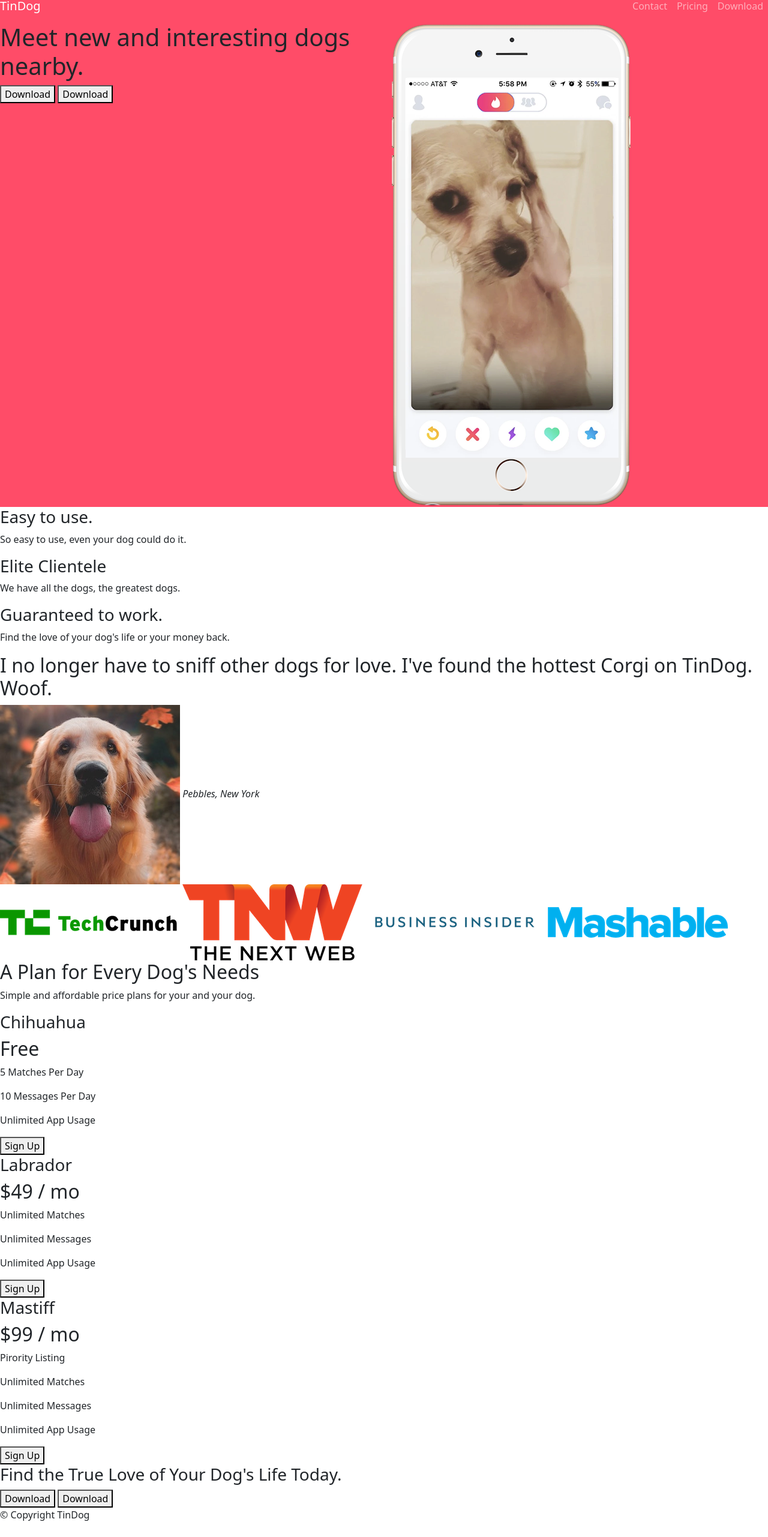
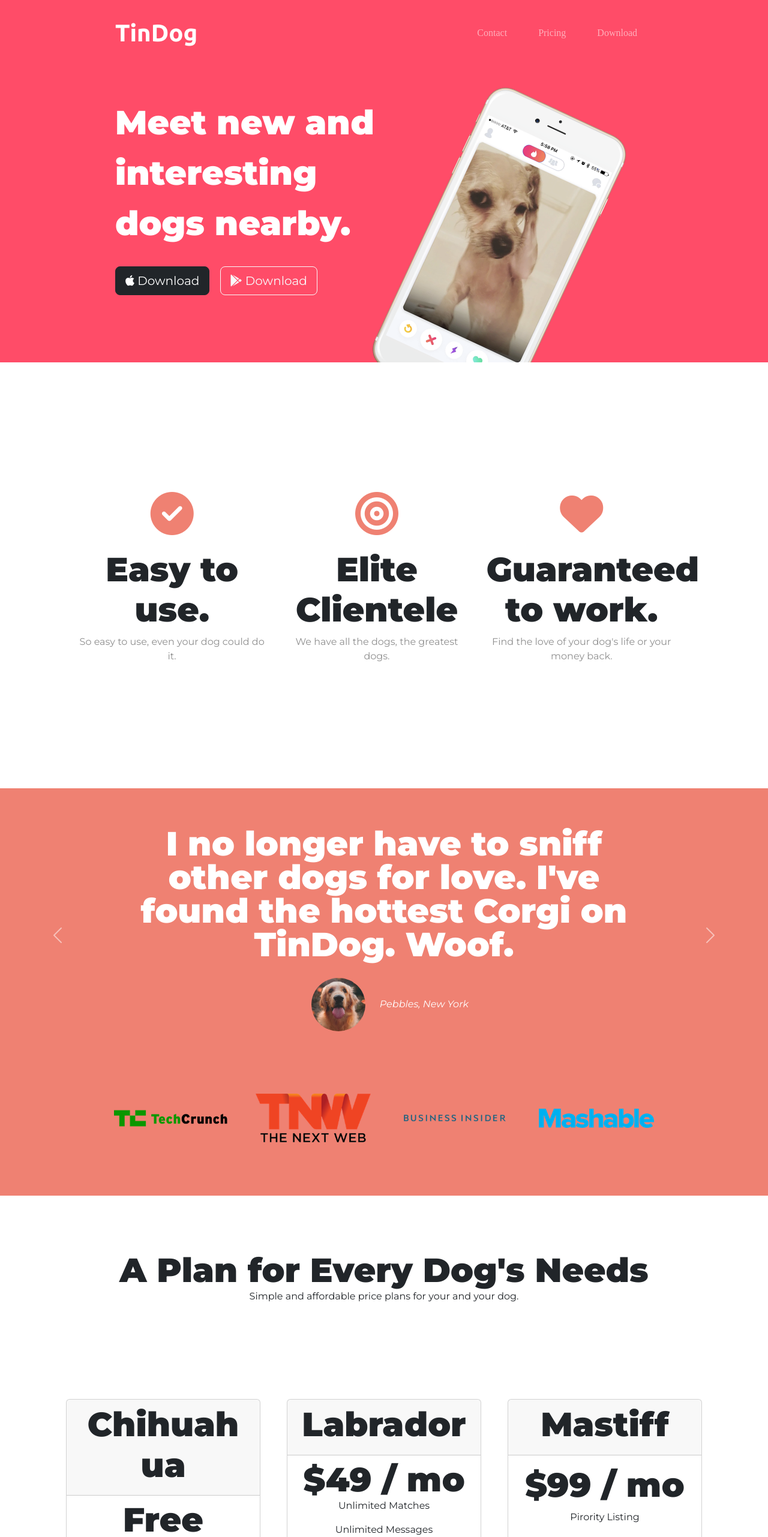
Before and after one commit to Gada-23/TinDog, a plain HTML site: page index.html in a window 1280 px wide. Shown: the part 18-2580 px from the top of the page at 60% size. Drawn offline with nearby package versions, Linux system fonts and the light colour scheme.

Commit message:
Final Code
Tindog website is the website I create through my learning journey with Angel Yu

```diff
--- a/css/styles.css
+++ b/css/styles.css
@@ -1,9 +1,175 @@
-#title{
-    background-color:#ff4c68;
+body {
+    font-family: "montserrat";
 }
-.matadure{
-    font-family:montserrat-black,sans-serif;
-    font-size: 3rem;
-    line-height:1.5;
+
+h1,h2,h3,h4,h5,h6{
+    font-family: montserrat;
+    font-size: 3.5rem;
+    font-weight: 900;
+}
+
+i:hover {
+    color: #ff4c68;
+}
+
+/* Title section */
+
+#title {
+    background-color: #ff4c68;
+    color: #fff;
+}
+
+.heading-title{
+    line-height: 1.5;
+}
+.title-image {
+    width:20%;
+    transform: rotate(25deg);
+    position: absolute;
+    right:25%;
+}
+
+.container-fluid {
+    padding: 3% 15% 7%;
+}
+
+
+/* Navbar section */
+.navbar-brand {
+    font-family: "ubuntu";
+    font-size: 2.5rem;
+    font-weight: bold;
+}
+
+.navbar {
+    padding: 0 0 4.5rem;
+}
+
+.nav-item {
+    padding: 0 18px;
+}
+
+.nav-link {
+    font-family: "montserrat-light";
+}
+
+/* Feature section */
+#features {
+    text-align: center;
+    background-color:#fff;
+    position: relative;
 
 }
+
+.features {
+    padding: 7% 10%;
+    width: 100%;
+}
+
+
+.features-par {
+    color: #8f8f8f;
+}
+
+.logo {
+    color: #ef8172;
+    font-size: 4.5rem;
+    margin: 1.5rem;
+}
+
+.col-lg-4 {
+    margin: 10% auto;
+}
+
+/* Testimonial Section */
+#testimonials {
+    text-align: center;
+    background-color: #ef8172;
+    color: #fff;
+}
+
+.testimonial-heading{
+    line-height: 3.5rem;
+}
+
+.testimonial-image {
+    width: 10%;
+    border-radius: 100%;
+    margin: 20px;
+}
+
+.carousel-item {
+    padding: 5% 15%;
+}
+/* press Section */
+.press-logo {
+    width: 15%;
+    margin: 20px 20px 50px;
+}
+
+#press {
+    background-color: #ef8172;
+    text-align: center;
+    padding-bottom: 3%;
+}
+/* pricing section */
+#pricing {
+    padding: 100px;
+    text-align: center;
+}
+.pricing-heading{
+    line-height:3rem;
+}
+#cta{
+    background-color:#ff4c68;
+    text-align:center;
+}
+
+/* Footer Section */
+#footer{
+    padding:5%;
+    text-align: center;
+}
+
+
+.download-button {
+    margin: 5% 3% 5% 0;
+}
+
+.bbtn{
+    width:100%;
+}
+.pricing-col {
+    padding: 3% 2%;
+}
+
+/* call for action section */
+
+.footer{
+    padding:15% 5%;
+}
+.h3-footer{
+    font-family:montserrat;
+    font-weight:bold;
+    color:#fff;
+    font-size:5rem;
+}
+.dwl{
+    margin:5% 2%;
+}
+.footer-icon{
+    margin:2%;
+    font-size:2rem;
+}
+
+@media (max-width:1028px){
+    #title{
+        text-align:center;
+    }
+    .title-image{
+        position: relative;
+        transform:rotate(0);
+        width:50%;
+        text-align: center;
+    }
+}
--- a/index.html
+++ b/index.html
@@ -4,44 +4,51 @@
 <head>
   <meta charset="utf-8">
   <title>TinDog</title>
-  <link rel="stylesheet" href="bootstrap-5.3.3-dist/bootstrap-5.3.3-dist/css/bootstrap.css">
+  <!--icon section-->
+  <script src="https://kit.fontawesome.com/d2043278f6.js" crossorigin="anonymous"></script>
+
+  <!--font section-->
+  <link rel="preconnect" href="https://fonts.googleapis.com">
+  <link rel="preconnect" href="https://fonts.gstatic.com" crossorigin>
+  <link
+    href="https://fonts.googleapis.com/css2?family=Montserrat:ital,wght@0,100..900;1,100..900&family=Ubuntu:ital,wght@0,300;0,400;0,500;0,700;1,300;1,400;1,500;1,700&display=swap"
+    rel="stylesheet">
+  <!--bootstrap css-->
+  <link href="https://cdn.jsdelivr.net/npm/bootstrap@5.3.3/dist/css/bootstrap.min.css" rel="stylesheet"
+    integrity="sha384-QWTKZyjpPEjISv5WaRU9OFeRpok6YctnYmDr5pNlyT2bRjXh0JMhjY6hW+ALEwIH" crossorigin="anonymous">
   <link rel="stylesheet" href="css/styles.css">
+
   <!-- <link rel="stylesheet" href="css/styles.css"> -->
-  <script src="bootstrap-5.3.3-dist/bootstrap-5.3.3-dist/js/bootstrap.js"></script>
-  <script src="bootstrap-5.3.3-dist/bootstrap-5.3.3-dist/js/bootstrap.js.map"></script>
-  <script src="bootstrap-5.3.3-dist/bootstrap-5.3.3-dist/js/bootstrap.bundle.js"></script>
-  <script src="bootstrap-5.3.3-dist/bootstrap-5.3.3-dist/js/bootstrap.bundle.js.map"></script>
-  <script src="bootstrap-5.3.3-dist/bootstrap-5.3.3-dist/js/bootstrap.bundle.min.js"></script>
-  <script src="bootstrap-5.3.3-dist/bootstrap-5.3.3-dist/js/bootstrap.bundle.min.js.map"></script>
-  <script src="bootstrap-5.3.3-dist/bootstrap-5.3.3-dist/js/bootstrap.esm.js"></script>
-  <script src="bootstrap-5.3.3-dist/bootstrap-5.3.3-dist/js/bootstrap.esm.js.map"></script>
-  <script src="bootstrap-5.3.3-dist/bootstrap-5.3.3-dist/js/bootstrap.esm.min.js"></script>
-  <script src="bootstrap-5.3.3-dist/bootstrap-5.3.3-dist/js/bootstrap.esm.min.js.map"></script>
-  <script src="bootstrap-5.3.3-dist/bootstrap-5.3.3-dist/js/bootstrap.min.js"></script>
-  <script src="bootstrap-5.3.3-dist/bootstrap-5.3.3-dist/js/bootstrap.min.js.map"></script>
+  <script src="https://cdn.jsdelivr.net/npm/@popperjs/core@2.11.8/dist/umd/popper.min.js"
+    integrity="sha384-I7E8VVD/ismYTF4hNIPjVp/Zjvgyol6VFvRkX/vR+Vc4jQkC+hVqc2pM8ODewa9r"
+    crossorigin="anonymous"></script>
+  <script src="https://cdn.jsdelivr.net/npm/bootstrap@5.3.3/dist/js/bootstrap.min.js"
+    integrity="sha384-0pUGZvbkm6XF6gxjEnlmuGrJXVbNuzT9qBBavbLwCsOGabYfZo0T0to5eqruptLy"
+    crossorigin="anonymous"></script>
 </head>
 
 <body>
 
   <section id="title">
-
+    <div class="container-fluid">
       <!-- Nav Bar -->
       <nav class="navbar navbar-expand-lg navbar-dark">
         <a class="navbar-brand" href="">TinDog</a>
-      <button class="navbar-toggler" type="button" data-bs-toggle="collapse" data-bd-target="#navbarTogglerDemo02" aria-controls="navbarTogglerDemo02" aria-expanded="false" aria-label="toggle navigation">
+        <button class="navbar-toggler" type="button" data-bs-toggle="collapse" data-bs-target="#navbarSupportedContent"
+          aria-controls="navbarSupportedContent" aria-expanded="false" aria-label="Toggle navigation">
           <span class="navbar-toggler-icon"></span>
         </button>
 
-      <div class="collapse navbar-collapse" id="navbarTogglerDemo02">
+        <div class="collapse navbar-collapse" id="navbarSupportedContent">
           <ul class="navbar-nav ms-auto">
             <li class="nav-item ">
-          <a class="nav-link" href="">Contact</a>
+              <a class="nav-link" href="#footer">Contact</a>
             </li>
             <li class="nav-item ">
-          <a class="nav-link" href="">Pricing</a>
+              <a class="nav-link" href="#pricing">Pricing</a>
             </li>
             <li class="nav-item ">
-          <a class="nav-link" href="">Download</a>
+              <a class="nav-link" href="#cta">Download</a>
             </li>
 
           </ul>
@@ -53,12 +60,15 @@
       <!-- Title -->
       <div class="row">
         <div class="col-lg-6 ">
-        <h1>Meet new and interesting dogs nearby.</h1>
-        <button type="button">Download</button>
-        <button type="button">Download</button>
+          <h1 class="heading-title">Meet new and interesting dogs nearby.</h1>
+          <button type="button" class="btn btn-dark btn-lg download-button"> <i class="fa-brands fa-apple"></i>
+            Download</button>
+          <button type="button" class="btn btn-outline-light btn-lg download-button"> <i
+              class="fa-brands fa-google-play"></i> Download</button>
         </div>
         <div class="col-lg-6">
-        <img src="images/iphone6.png" alt="iphone-mockup">
+          <img class="title-image" src="images/iphone6.png" alt="iphone-mockup">
+        </div>
       </div>
     </div>
   </section>
@@ -67,15 +77,27 @@
   <!-- Features -->
 
   <section id="features">
+    <div class="row features">
+      <div class="col-lg-4 col-md-12">
+        <i class="fa-solid fa-circle-check logo"></i>
+        <h3>Easy to use.</h3>
+        <p class="features-par">So easy to use, even your dog could do it.</p>
+      </div>
 
-    <h3>Easy to use.</h3>
-    <p>So easy to use, even your dog could do it.</p>
+      <div class="col-lg-4 col-md-12">
+        <i class="fa-solid fa-bullseye logo"></i>
+        <h3>Elite Clientele</h3>
+        <p class="features-par">We have all the dogs, the greatest dogs.</p>
+      </div>
 
-    <h3>Elite Clientele</h3>
-    <p>We have all the dogs, the greatest dogs.</p>
+      <div class="col-lg-4 col-md-12">
+        <i class="fa-solid fa-heart logo"></i>
+        <h3>Guaranteed to work.</h3>
+        <p class="features-par">Find the love of your dog's life or your money back.</p>
 
-    <h3>Guaranteed to work.</h3>
-    <p>Find the love of your dog's life or your money back.</p>
+      </div>
+    </div>
+
 
   </section>
 
@@ -83,14 +105,27 @@
   <!-- Testimonials -->
 
   <section id="testimonials">
-
-    <h2>I no longer have to sniff other dogs for love. I've found the hottest Corgi on TinDog. Woof.</h2>
-    <img src="images/dog-img.jpg" alt="dog-profile">
+    <div id="carousel-id" class="carousel slide" data-ride="false">
+      <div class="carousel-inner">
+        <div class="carousel-item active">
+          <h2 class="testimonial-heading">I no longer have to sniff other dogs for love. I've found the hottest Corgi on TinDog. Woof.</h2>
+          <img class="testimonial-image" src="images/dog-img.jpg" alt="dog-profile">
           <em>Pebbles, New York</em>
-
-    <!-- <h2 class="testimonial-text">My dog used to be so lonely, but with TinDog's help, they've found the love of their life. I think.</h2>
+        </div>
+        <div class="carousel-item">
+          <h2 class="testimonial-text testimonial-heading">My dog used to be so lonely, but with TinDog's help, they've found the love of
+            their life. I think.</h2>
           <img class="testimonial-image" src="images/lady-img.jpg" alt="lady-profile">
-    <em>Beverly, Illinois</em> -->
+          <em>Beverly, Illinois</em>
+        </div>
+      </div>
+      <button class="carousel-control-prev" type="button" data-bs-target="#carousel-id" data-bs-slide="prev">
+        <span class="carousel-control-prev-icon"></span>
+      </button>
+      <button class="carousel-control-next" type="button" data-bs-target="#carousel-id" data-bs-slide="next">
+        <span class="carousel-control-next-icon"></span>
+      </button>
+    </div>
 
   </section>
 
@@ -98,10 +133,10 @@
   <!-- Press -->
 
   <section id="press">
-    <img src="images/techcrunch.png" alt="tc-logo">
-    <img src="images/tnw.png" alt="tnw-logo">
-    <img src="images/bizinsider.png" alt="biz-insider-logo">
-    <img src="images/mashable.png" alt="mashable-logo">
+    <img class="press-logo" src="images/techcrunch.png" alt="tc-logo">
+    <img class="press-logo" src="images/tnw.png" alt="tnw-logo">
+    <img class="press-logo" src="images/bizinsider.png" alt="biz-insider-logo">
+    <img class="press-logo" src="images/mashable.png" alt="mashable-logo">
 
   </section>
 
@@ -110,52 +145,81 @@
 
   <section id="pricing">
 
-    <h2>A Plan for Every Dog's Needs</h2>
+    <h2 class="pricing-heading">A Plan for Every Dog's Needs</h2>
     <p>Simple and affordable price plans for your and your dog.</p>
 
-
+    <div class="row">
+      <div class="pricing-col col-lg-4 col-md-6">
+        <div class="card">
+          <div class="card-header">
             <h3>Chihuahua</h3>
-    <h2>Free</h2>
+          </div>
+          <div class="card-body">
+            <h2 class="pricing-heading">Free</h2>
             <p>5 Matches Per Day</p>
             <p>10 Messages Per Day</p>
             <p>Unlimited App Usage</p>
-    <button type="button">Sign Up</button>
+            <button class="btn bbtn btn-lg btn-block btn-outline-primary " type="button">Sign Up</button>
+          </div>
+        </div>
+      </div>
 
-
+      <div class="pricing-col col-lg-4 col-md-6">
+        <div class="card">
+          <div class="card-header">
             <h3>Labrador</h3>
-    <h2>$49 / mo</h2>
+          </div>
+          <div class="card-body">
+            <h2 class="pricing-heading">$49 / mo</h2>
             <p>Unlimited Matches</p>
             <p>Unlimited Messages</p>
             <p>Unlimited App Usage</p>
-    <button type="button">Sign Up</button>
+            <button class="btn bbtn btn-primary btn-lg btn-block" type="button">Sign Up</button>
+          </div>
+        </div>
+      </div>
 
-
+      <div class="pricing-col col-lg-4 ">
+        <div class="card">
+          <div class="card-header">
             <h3>Mastiff</h3>
-    <h2>$99 / mo</h2>
+          </div>
+          <div class="card-body">
+            <h2 class="testimonial-pricing">$99 / mo</h2>
             <p>Pirority Listing</p>
             <p>Unlimited Matches</p>
             <p>Unlimited Messages</p>
             <p>Unlimited App Usage</p>
-    <button type="button">Sign Up</button>
-
+            <button class="btn bbtn btn-primary btn-lg btn-block" type="button">Sign Up</button>
+          </div>
+        </div>
+      </div>
+    </div>
   </section>
 
 
   <!-- Call to Action -->
 
   <section id="cta">
-
-    <h3>Find the True Love of Your Dog's Life Today.</h3>
-    <button type="button">Download</button>
-    <button type="button">Download</button>
-
+    <div class="footer">
+      <h3 class="h3-footer">Find the True Love of Your Dog's Life Today.</h3>
+      <button class="btn btn-lg btn-dark dwl" type="button"> <i
+        class="fa-brands fa-google-play"></i>Download</button>
+      <button class="btn btn-lg btn-outline-light dwl" type="button"><i
+        class="fa-brands fa-apple"></i> Download</button>
+   </div>
   </section>
 
 
   <!-- Footer -->
 
   <footer id="footer">
-
+    <div>
+      <i class="fa-brands fa-x-twitter footer-icon"></i>
+      <i class="fa-brands fa-facebook footer-icon"></i>
+      <i class="fa-brands fa-instagram footer-icon"></i>
+      <i class="fa-solid fa-envelope footer-icon"></i>
+    </div>
     <p>© Copyright TinDog</p>
 
   </footer>
```
Lines whose indentation alone changed are shown as unchanged.
